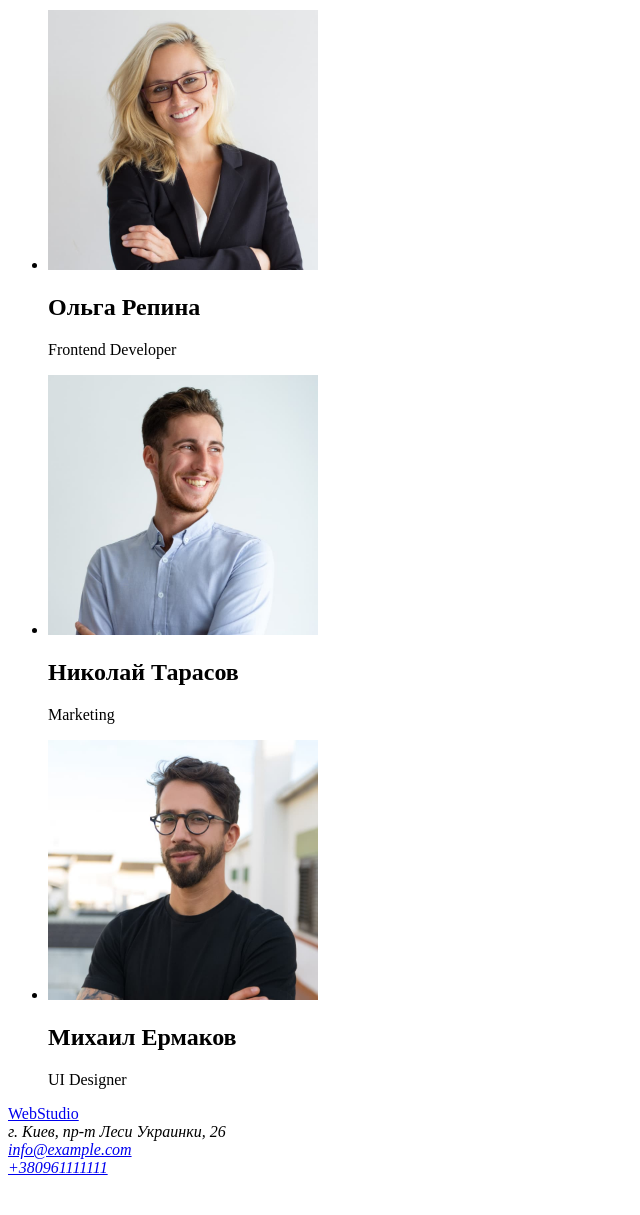
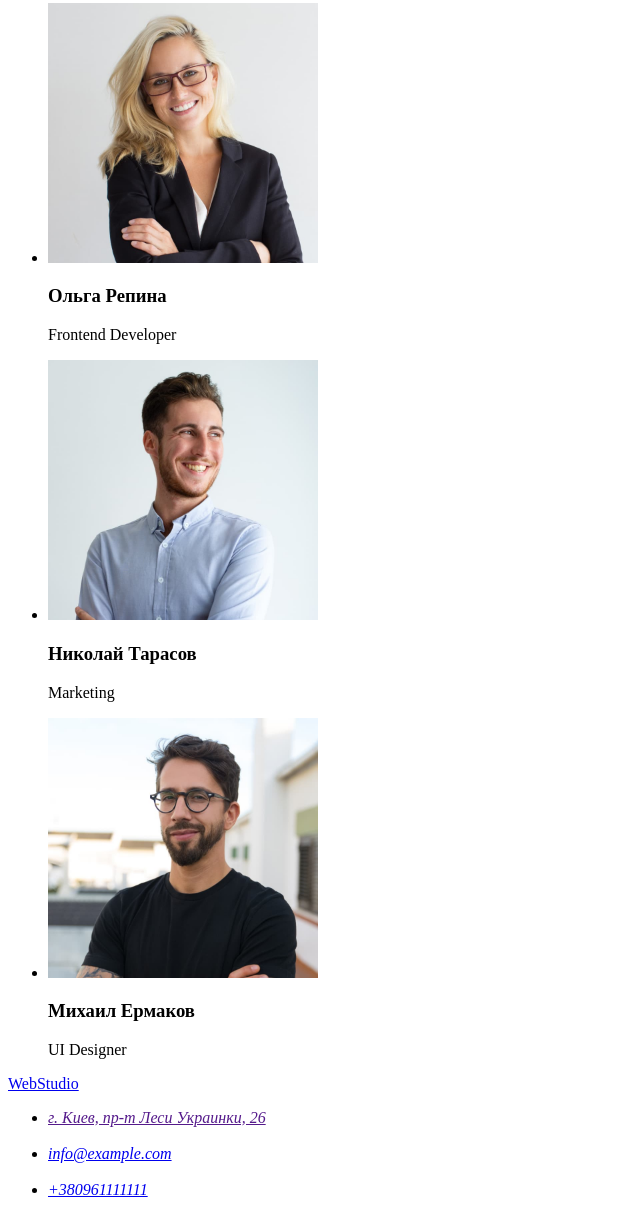
Before and after one commit to Dmytrii-Shypilov/goit-markup-hw-01, a plain HTML site: page index.html in a window 1280 px wide. Shown: the part 1976-3191 px from the top of the page, without its empty margins (0-640 px from the left). Before the commit the page ends 3161 px from the top, so only its background shows below. Drawn offline with Linux system fonts and the light colour scheme.

Commit message:
Changed heading tags in the list and amended the address tag content

```diff
--- a/index.html
+++ b/index.html
@@ -71,22 +71,22 @@
                 <ul>
                     <li>
                         <img src="./images/ihor.jpg" alt="Игорь Демьяненко" width="270">
-                        <h2>Игорь Демьяненко</h2>
+                        <h3>Игорь Демьяненко</h3>
                         <p>Product Designer</p>
                     </li>
                     <li>
                         <img src="./images/olha.jpg" alt="Ольга Репина" width="270">
-                        <h2>Ольга Репина</h2>
+                        <h3>Ольга Репина</h3>
                         <p>Frontend Developer</p>
                     </li>
                     <li>
                         <img src="./images/nikolai.jpg" alt="Николай Тарасов" width="270">
-                        <h2>Николай Тарасов</h2>
+                        <h3>Николай Тарасов</h3>
                         <p>Marketing</p>
                     </li>
                     <li>
                         <img src="./images/mikhail.jpg" alt="Михаил Ермаков" width="270">
-                        <h2>Михаил Ермаков</h2>
+                        <h3>Михаил Ермаков</h3>
                         <p>UI Designer</p>
                     </li>
                 </ul>
@@ -96,9 +96,11 @@
         <footer>
             <a href="./">WebStudio</a>
             <address>
-                г. Киев, пр-т Леси Украинки, 26 <br>
-                <a href="mailto:info@example.com">info@example.com</a><br>
-                <a href="tel:+380961111111">+380961111111</a>
+                <ul>
+                    <li><a href="">г. Киев, пр-т Леси Украинки, 26</a></li><br>
+                    <li><a href="mailto:info@example.com">info@example.com</a></li><br>
+                    <li><a href="tel:+380961111111">+380961111111</a></li>
+                </ul>
             </address>
         </footer>
     </body>
```
